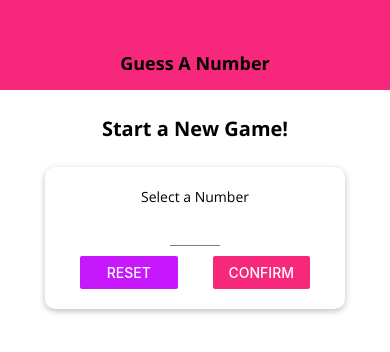
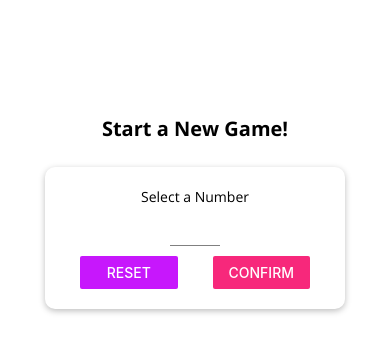
Before and after one commit to miraenoh-study/react-native-study, a React Native app in the folder 2-guess-a-number/: screen / in a window 390 px wide. Shown: the top 352 px of the page. Built offline with nearby package versions, Linux system fonts and the light colour scheme.

Commit message:
Adjusted the app with android and ios

```diff
--- /dev/null
+++ b/2-guess-a-number/src/components/ButtonMain.android.js
@@ -0,0 +1,48 @@
+import React from 'react';
+import {
+  StyleSheet,
+  Text,
+  TouchableOpacity,
+  TouchableNativeFeedback,
+  View,
+  Platform
+} from 'react-native';
+
+import Colors from '../constants/colors';
+
+const ButtonMain = props => {
+  let ButtonComponent = TouchableOpacity;
+  if (Platform.Version >= 21) {
+    ButtonComponent = TouchableNativeFeedback;
+  }
+
+  return (
+    <View style={styles.buttonContainer}>
+      <ButtonComponent onPress={props.onPress}>
+        <View style={styles.button}>
+          <Text style={styles.buttonText}>{props.children}</Text>
+        </View>
+      </ButtonComponent>
+    </View>
+  );
+};
+
+const styles = StyleSheet.create({
+  buttonContainer: {
+    borderRadius: 25,
+    overflow: 'hidden'
+  },
+  button: {
+    backgroundColor: Colors.PRIMARY,
+    paddingVertical: 12,
+    paddingHorizontal: 30,
+    borderRadius: 25
+  },
+  buttonText: {
+    color: 'white',
+    fontFamily: 'open-sans',
+    fontSize: 18
+  }
+});
+
+export default ButtonMain;
--- a/2-guess-a-number/src/components/Header.js
+++ b/2-guess-a-number/src/components/Header.js
@@ -1,24 +1,39 @@
 import React from 'react';
-import { StyleSheet, View } from 'react-native';
+import { StyleSheet, View, Platform } from 'react-native';
 import colors from '../constants/colors';
 import TextTitle from './TextTitle';
 
 const Header = props => {
   return (
-    <View style={styles.header}>
-      <TextTitle>{props.title}</TextTitle>
+    <View
+      style={{
+        ...styles.headerBase,
+        ...Platform.select({ android: styles.headerAndroid, ios: styles.headerIOS })
+      }}
+    >
+      <TextTitle style={styles.title}>{props.title}</TextTitle>
     </View>
   );
 };
 
 const styles = StyleSheet.create({
-  header: {
+  headerBase: {
     width: '100%',
     height: 90,
     paddingTop: 36,
-    backgroundColor: colors.PRIMARY,
     alignItems: 'center',
     justifyContent: 'center'
+  },
+  headerAndroid: {
+    backgroundColor: colors.PRIMARY
+  },
+  headerIOS: {
+    backgroundColor: 'white',
+    borderBottomColor: '#ccc',
+    borderBottomWidth: 1
+  },
+  title: {
+    color: Platform.OS === 'ios' ? colors.PRIMARY : 'white'
   }
 });
 
--- a/2-guess-a-number/src/screens/GameOverScreen.js
+++ b/2-guess-a-number/src/screens/GameOverScreen.js
@@ -1,6 +1,6 @@
 import React, { useState, useEffect } from 'react';
 import { Image, StyleSheet, Text, View, Dimensions, ScrollView } from 'react-native';
-import ButtonMain from '../components/ButtonMain';
+import ButtonMain from '../components/ButtonMain.android';
 import TextBody from '../components/TextBody';
 import TextTitle from '../components/TextTitle';
 import colors from '../constants/colors';
--- a/2-guess-a-number/src/screens/GameScreen.js
+++ b/2-guess-a-number/src/screens/GameScreen.js
@@ -1,7 +1,8 @@
 import { Ionicons } from '@expo/vector-icons';
 import React, { useEffect, useRef, useState } from 'react';
 import { Alert, StyleSheet, Text, View, FlatList, Dimensions } from 'react-native';
-import ButtonMain from '../components/ButtonMain';
+import { ScreenOrientation } from 'expo';
+import ButtonMain from '../components/ButtonMain.android';
 import Card from '../components/Card';
 import NumberContainer from '../components/NumberContainer';
 import TextTitle from '../components/TextTitle';
@@ -25,6 +26,8 @@
 );
 
 const GameScreen = props => {
+  // ScreenOrientation.lockAsync(ScreenOrientation.OrientationLock.PORTRAIT);
+
   const initialGuess = generateRandomBetween(1, 100, userChoice);
   const [currentGuess, setCurrentGuess] = useState(initialGuess);
   const [pastGuesses, setPastGuesses] = useState([initialGuess.toString()]);
--- a/2-guess-a-number/src/screens/StartGameScreen.js
+++ b/2-guess-a-number/src/screens/StartGameScreen.js
@@ -10,7 +10,7 @@
   ScrollView,
   KeyboardAvoidingView
 } from 'react-native';
-import ButtonMain from '../components/ButtonMain';
+import ButtonMain from '../components/ButtonMain.android';
 import Card from '../components/Card';
 import Input from '../components/Input';
 import NumberContainer from '../components/NumberContainer';
```
Also changed, not shown: 2-guess-a-number/src/components/ButtonMain.ios.js (renamed from 2-guess-a-number/src/components/ButtonMain.js).
